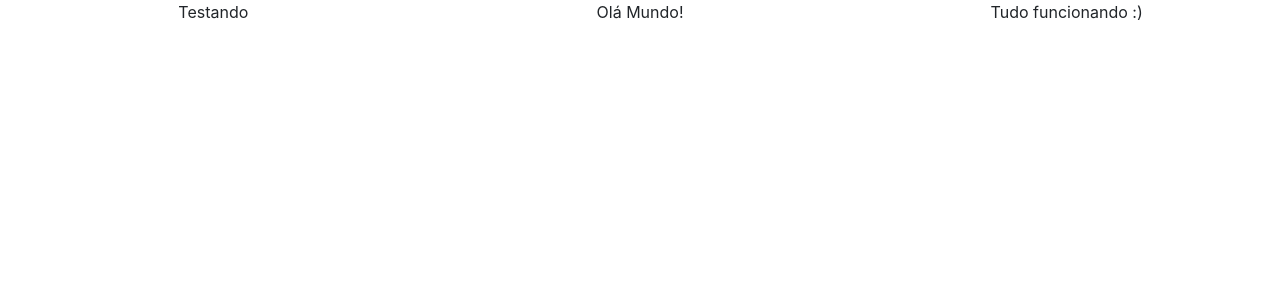
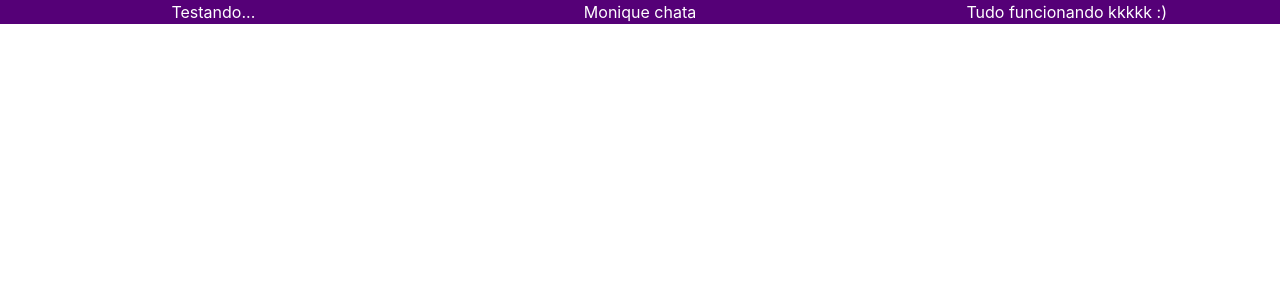
Before and after one commit to moniquemelo/manager-products, a Flask app: page / in a window 1280 px wide. Shown: the top 300 px of the page. Run offline with Flask 2, Linux system fonts and the light colour scheme; some libraries are stand-ins or nearby versions.

Commit message:
Adição do favicon e pasta static/img

```diff
--- a/templates/home/index.html
+++ b/templates/home/index.html
@@ -4,20 +4,21 @@
   <meta charset="utf-8">
   <meta name="viewport" content="width=device-width, initial-scale=1, shrink-to-fit=no">
   <link rel="stylesheet" href={{ url_for('static', filename='css/bootstrap.min.css') }}>
+  <link rel="shortcut icon" href={{ url_for('static', filename='img/favicon.ico') }}/>
   <title>Teste</title>
 </head>
 <body>
 
   <div class="container-fluid">
-    <div class="row">
+    <div class="row" style="background: #550077; color: white">
       <div class="col-sm" style="text-align: center">
-        Testando
+        Testando...
       </div>
       <div class="col-sm" style="text-align: center">
-        Olá Mundo!
+        Monique chata
       </div>
       <div class="col-sm" style="text-align: center">
-        Tudo funcionando :)
+        Tudo funcionando kkkkk :)
       </div>
     </div>
   </div>
```
Also changed, not shown: static/img/favicon.ico (added).
